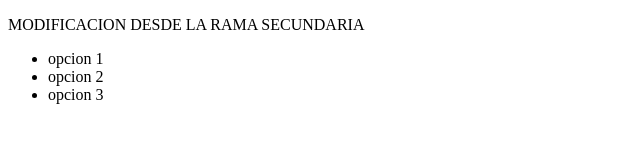
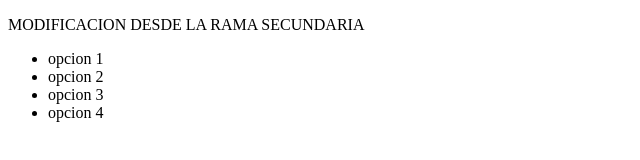
Before and after one commit to B14ck-I/ProyectoA, a plain HTML site: page index.html in a window 1280 px wide. Shown: the full height of the page, 0-640 px from the left. Drawn offline with Linux system fonts and the light colour scheme.

Commit message:
Update index.html
2da Modificacion

```diff
--- a/index.html
+++ b/index.html
@@ -11,7 +11,7 @@
 	<li>opcion 1</li>
 	<li>opcion 2</li>
 	<li>opcion 3</li>
-
+	<li>opcion 4</li>
 
 </body>
 </html>
```
